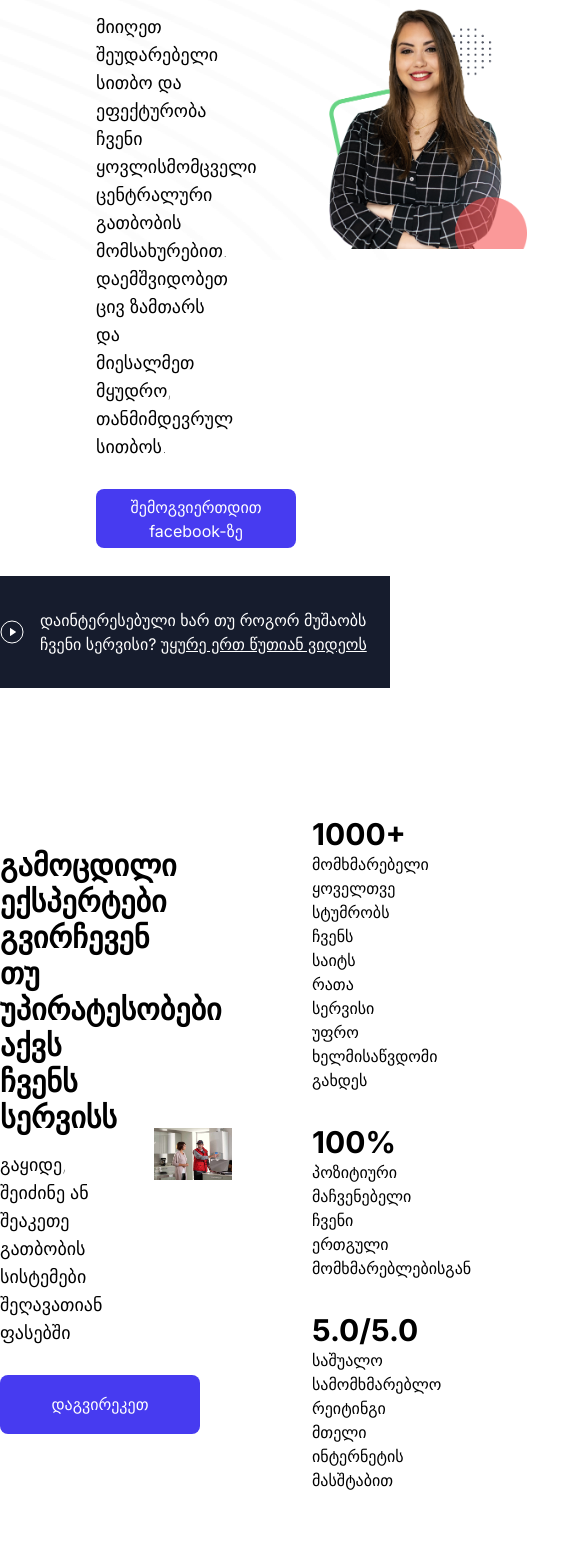
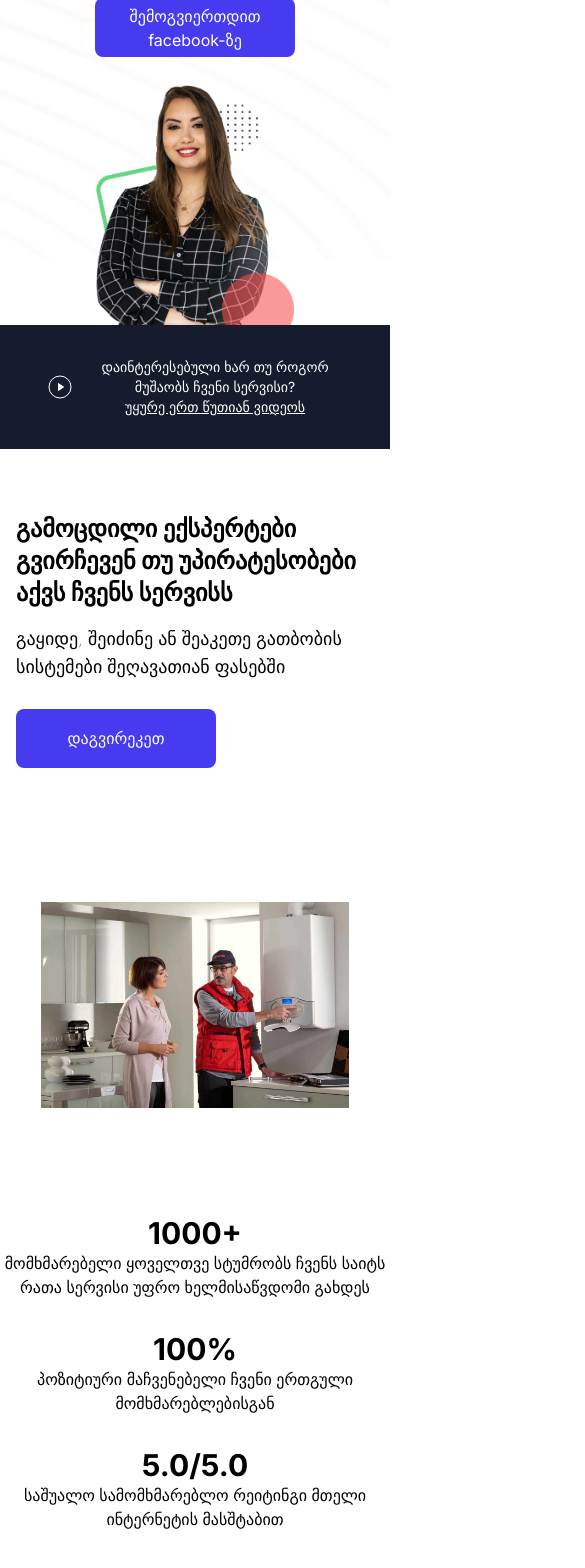
Before and after one commit to MatthewKK01/central-heating-app, a Next.js app: page / in a window 390 px wide. Shown: the part 418-1986 px from the top of the page, 585 px wide, since content can reach past the window. Built offline with nearby package versions, Linux system fonts and the light colour scheme.

Commit message:
created mobile versio

```diff
--- a/app/globals.css
+++ b/app/globals.css
@@ -12,7 +12,5 @@
   width: 350px;
 }
 .card {
-  display: flex;
-  flex-direction: column;
-  justify-content: start;
+  @apply justify-center flex-col flex md:justify-start items-center;
 }
--- a/app/page.tsx
+++ b/app/page.tsx
@@ -14,12 +14,12 @@ export default function Home() {
   const [isPhoneActive, setIsPhoneActive] = useState<boolean>(false);
   return (
     <main className="">
-      <section className="hero justify-between items-center flex px-24">
+      <section className="hero justify-between max-lg:flex-col items-center flex px-24">
         <div className="flex flex-col">
-          <h1 className="text-4xl w-[60%] leading-tight">
+          <h1 className=" text-lg lg:text-4xl lg:w-[60%] lg:leading-tight">
             გაზარდეთ თქვენი კომფორტი ჩვენი ცენტრალური გათბობის სერვისით.
           </h1>
-          <p className="text-lg font-thin w-[50%] mb-7 mt-4">
+          <p className=" text-sm lg:text-lg font-thin lg:w-[50%] mb-7 mt-4">
             მიიღეთ შეუდარებელი სითბო და ეფექტურობა ჩვენი ყოვლისმომცველი
             ცენტრალური გათბობის მომსახურებით. დაემშვიდობეთ ცივ ზამთარს და
             მიესალმეთ მყუდრო, თანმიმდევრულ სითბოს.
@@ -33,20 +33,21 @@ export default function Home() {
             შემოგვიერთდით facebook-ზე
           </Link>
         </div>
-        <Image src={woman} alt={"Woman in suit"} />
+        <Image src={woman} className="" alt={"Woman in suit"} />
       </section>
-      <div className="bg-[#161C2D]  gap-4 py-8 w-full flex justify-center items-center">
+      <div className="bg-[#161C2D]  gap-4 py-8 w-full flex justify-center items-center max-md:px-12">
         <Image src={play} alt={"Play icon"} />
-        <p className="text-white">
-          დაინტერესებული ხარ თუ როგორ მუშაობს ჩვენი სერვისი?{" "}
+        <p className="text-white max-md:text-sm max-md:text-center ">
+          დაინტერესებული ხარ თუ როგორ მუშაობს ჩვენი სერვისი?
+          <br className="md:hidden" />
           <span className="underline cursor-pointer">
             უყურე ერთ წუთიან ვიდეოს
           </span>
         </p>
       </div>
-      <section className="advices py-32 flex items-center justify-center">
-        <article className="w-1/4 mr-14">
-          <p className="font-bold text-3xl ">
+      <section className="advices py-16 md:py-32 flex items-center max-md:flex-col justify-center">
+        <article className="md:w-1/4 md:mr-14 px-4">
+          <p className="font-bold text-3xl max-md:text-2xl">
             გამოცდილი ექსპერტები გვირჩევენ თუ უპირატესობები აქვს ჩვენს სერვისს
           </p>
           <p className="text-lg font-thin  mb-7 mt-4">
@@ -68,22 +69,22 @@ export default function Home() {
             alt="central heater service"
           />
         </div>
-        <article className="flex flex-col justify-between gap-8 ml-20 w-1/5">
-          <div className="flex flex-col">
-            <p className="font-bold text-3xl w-10">1000+</p>
+        <article className="flex flex-col justify-between gap-8 md:ml-20 md:w-1/5">
+          <div className="flex flex-col max-md:text-center">
+            <p className="font-bold text-3xl md:w-10">1000+</p>
             <p className="text-base font-thin ">
               მომხმარებელი ყოველთვე სტუმრობს ჩვენს საიტს რათა სერვისი უფრო
               ხელმისაწვდომი გახდეს
             </p>
           </div>
-          <div className="flex flex-col">
-            <p className="font-bold text-3xl w-10">100%</p>
+          <div className="flex flex-col max-md:text-center">
+            <p className="font-bold text-3xl md:w-10">100%</p>
             <p className="text-base font-thin ">
               პოზიტიური მაჩვენებელი ჩვენი ერთგული მომხმარებლებისგან
             </p>
           </div>
-          <div className="flex flex-col">
-            <p className="font-bold text-3xl w-10">5.0/5.0</p>
+          <div className="flex flex-col max-md:text-center">
+            <p className="font-bold text-3xl md:w-10">5.0/5.0</p>
             <p className="text-base font-thin ">
               საშუალო სამომხმარებლო რეიტინგი მთელი ინტერნეტის მასშტაბით
             </p>
@@ -95,11 +96,12 @@ export default function Home() {
         <p className="text-center mb-14 text-4xl">
           სერვისები რომლებსაც ჩვენ გთავაზობთ
         </p>
-        <div className="wrapper flex flex-row items-start justify-between gap-10 max-w-7xl m-auto">
+        <div className="wrapper flex  flex-col md:flex-row items-center  md:items-start justify-between gap-10 max-w-7xl m-auto">
           <div className="card">
-            <p>გაყიდვა</p>
+            <p className="max-md:text-center md:font-bold text-lg mb-3 ">
+              გაყიდვა
+            </p>
             <div className="w-[300px] h-[250px]">
-              {" "}
               <Image
                 className="object-contain"
                 src={sell}
@@ -112,9 +114,11 @@ export default function Home() {
             </p>
           </div>
           <div className="card">
-            <p>ჩაბარება</p>
-            <div>
-              <div className="w-[300px] h-[250px]">
+            <p className="max-md:text-center md:font-bold text-lg mb-3 ">
+              ჩაბარება
+            </p>
+
+            <div className="w-[300px] h-[250px] max-md:flex justify-center items-start">
               <Image
                 className="object-contain"
                 src={buy}
@@ -127,9 +131,10 @@ export default function Home() {
               საუკეთესო პროდუქტით თქვენთვის მორგებულ ფასად
             </p>
           </div>
-          </div>
           <div className="card">
-            <p>შეკეთება</p>
+            <p className="max-md:text-center md:font-bold text-lg mb-3 ">
+              შეკეთება
+            </p>
             <div className="w-[300px] h-[250px]">
               <Image
                 className="object-contain"
@@ -138,7 +143,7 @@ export default function Home() {
               />
             </div>
             <p className="text-sm mt-2">
-              გჭირდებათ ცენტრალური გათბობის სისტემის შეცვლა ? ჩვენი სანდო და
+              გჭირდებათ ცენტრალური გათბობის სისტემის შეკეთება ? ჩვენი სანდო და
               გამოცდილი ტექნიკოსები მზად არიან მოაგვარონ ნებისმიერი პრობლემა
               სწაფად და ეფექტურათ თქვენთვის მისაღებ ფასად
             </p>
```
Lines whose indentation alone changed are shown as unchanged.
